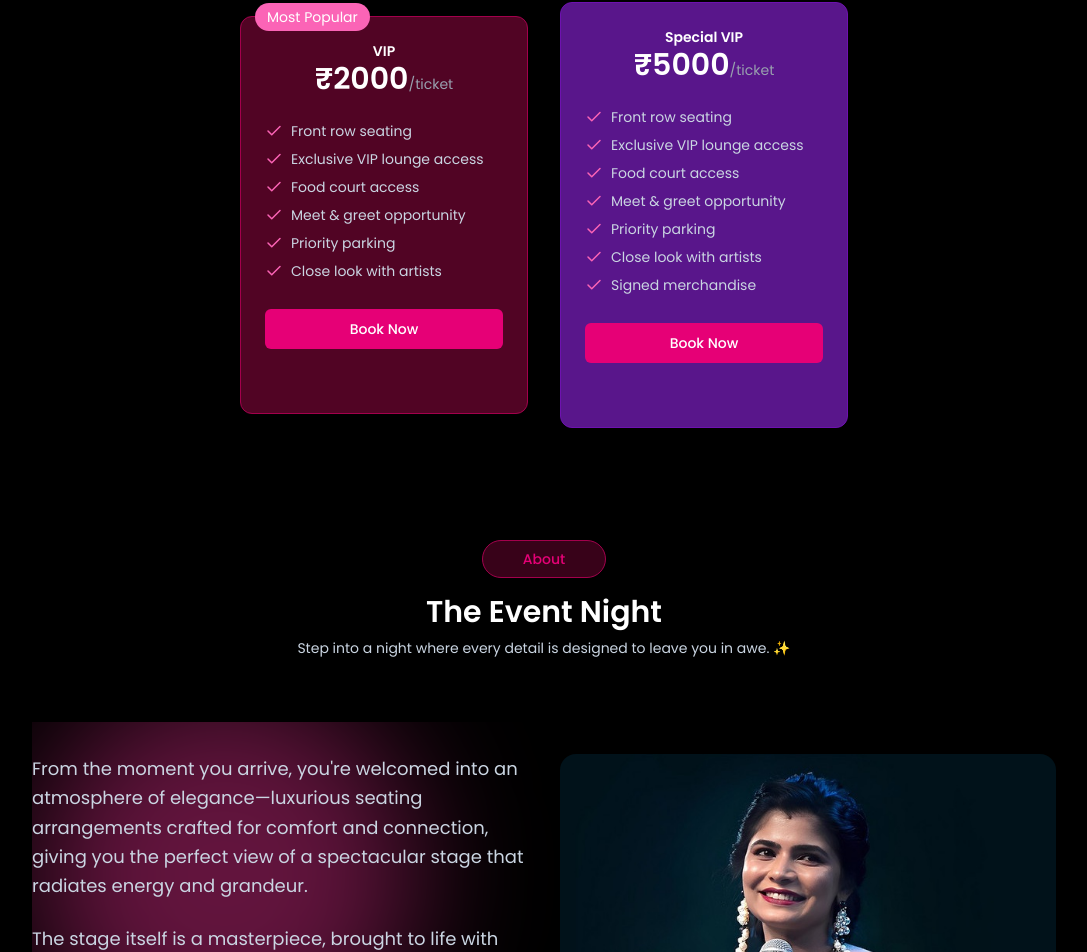
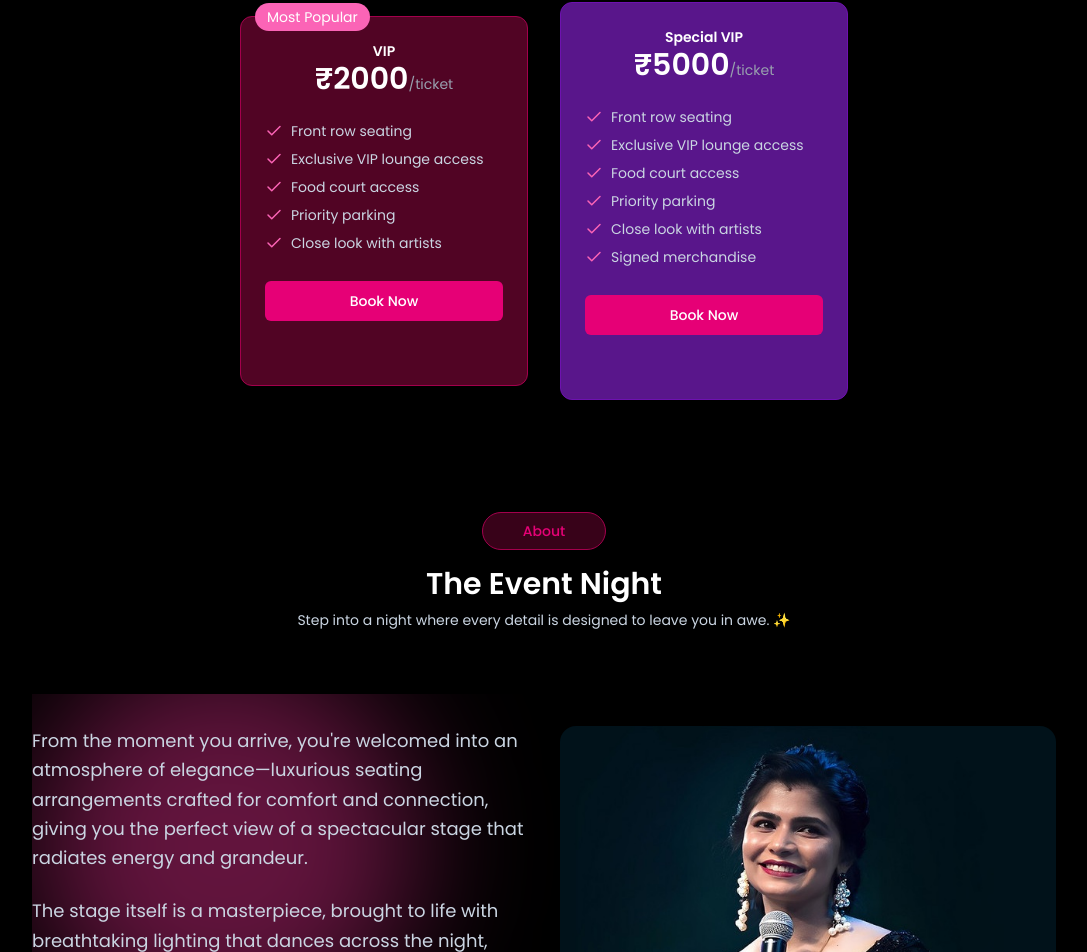
Before and after one commit to SriSitharth/Concert_Booking, a Next.js app: page / in a window 1280 px wide. Shown: the part 1998-2950 px from the top of the page, without its empty margins (96-1183 px from the left). Built offline with nearby package versions, Linux system fonts and the light colour scheme.

Commit message:
Features removed

```diff
--- a/data/pricing.ts
+++ b/data/pricing.ts
@@ -48,7 +48,6 @@ export const pricingData: IPricing[] = [
             "Front row seating",
             "Exclusive VIP lounge access",
             "Food court access",
-            "Meet & greet opportunity",
             "Priority parking",
             "Close look with artists"
         ],
@@ -63,7 +62,6 @@ export const pricingData: IPricing[] = [
             "Front row seating",
             "Exclusive VIP lounge access",
             "Food court access",
-            "Meet & greet opportunity",
             "Priority parking",
             "Close look with artists",
             "Signed merchandise"
```
